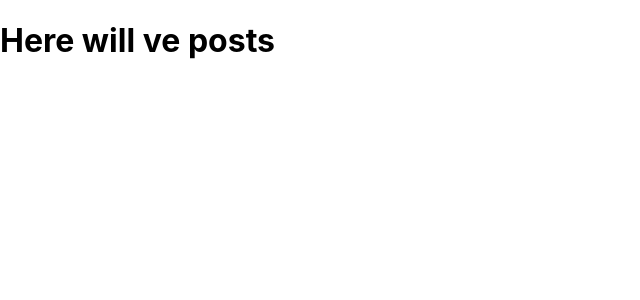
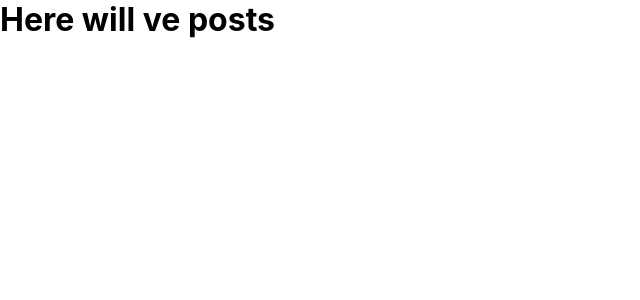
Before and after one commit to KoMeSa/react-app, a React (Create React App) app: page /posts in a window 1280 px wide. Shown: the top 300 px of the page, without its empty margins (0-640 px from the left). Built offline with nearby package versions, Linux system fonts and the light colour scheme.

Commit message:
Small changes.

```diff
--- a/src/App.js
+++ b/src/App.js
@@ -5,11 +5,13 @@ import './style/App.scss';
 
 function App() {
   return (
-    <Routes>
-      <Route />
-      <Route path="/" element={<Users />} />
-      <Route path="/posts" element={<Posts />} />
-    </Routes>
+    <div className='App'>
+      <Routes>
+        <Route />
+        <Route path="/" element={<Users />} />
+        <Route path="/posts" element={<Posts />} />
+      </Routes>
+    </div>
   )
 
 }
--- a/src/pages/Users.jsx
+++ b/src/pages/Users.jsx
@@ -37,11 +37,10 @@ function User() {
     }
 
     return (
-        <div className="App">
+        <div>
             <RModal visible={modal} setVisible={setModal}>
                 <UserForm create={createUser}></UserForm>
             </RModal>
-            <hr />
             <div className='container'>
                 <RButton onClick={() => setModal(true)}>Crete user</RButton>
                 <UserFilter filter={filter} setFilter={setFilter} />
--- a/src/style/App.scss
+++ b/src/style/App.scss
@@ -1,3 +1,10 @@
+* {
+    margin: 0;
+    padding: 0;
+    box-sizing:  border-box;
+}
+
+
 .App {
     padding: 0;
 }
```
